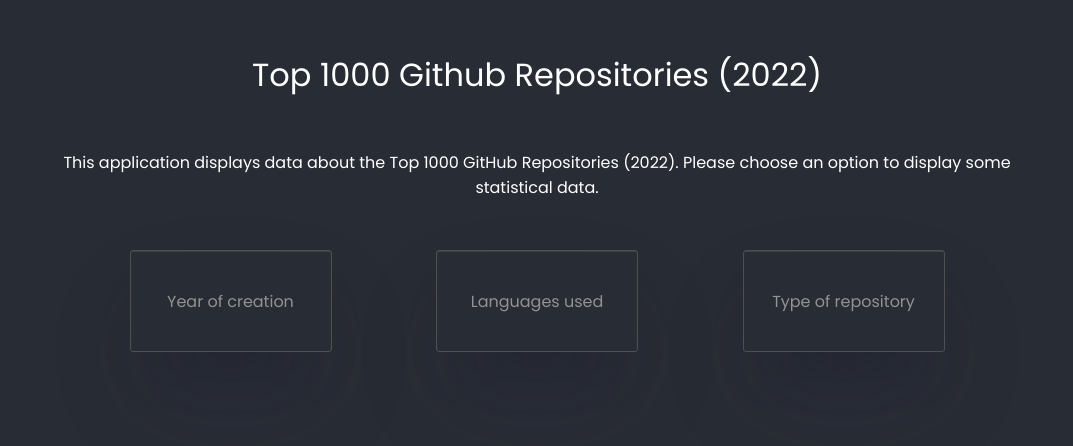
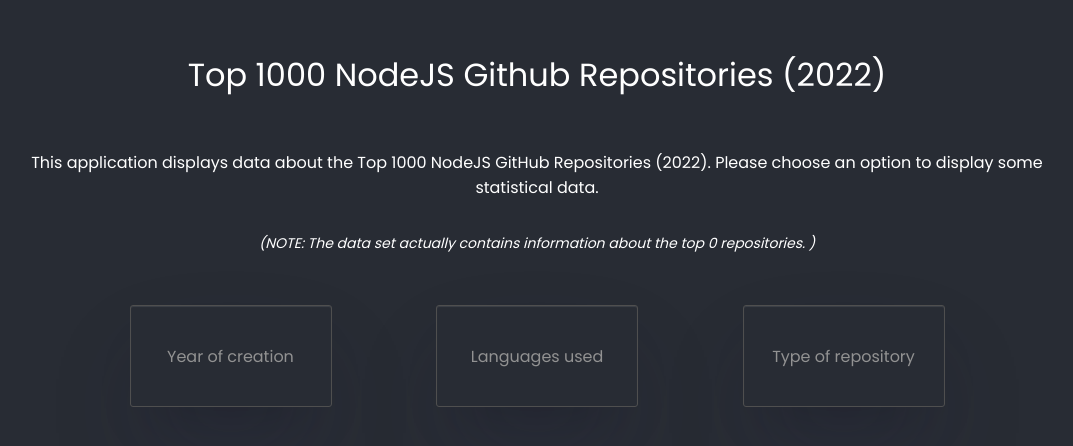
Before and after one commit to alillje/wt2-elastic-app, a React (Create React App) app: page / in a window 1280 px wide. Shown: the top 446 px of the page, without its empty margins (103-1176 px from the left). Built offline with nearby package versions, Linux system fonts and the light colour scheme; no server answers.

Commit message:
Add funcitonality to get document count

```diff
--- a/src/components/layout/layout.js
+++ b/src/components/layout/layout.js
@@ -13,7 +13,7 @@
   return (
      <div className="layoutContainer">
                 <div className="layoutTop">
-                    Top 1000 Github Repositories (2022)
+                    Top 1000 NodeJS Github Repositories (2022)
                 </div>
                 <div className="layoutLeft">
                 </div>
--- a/src/components/stats-displayer/stats-displayer.css
+++ b/src/components/stats-displayer/stats-displayer.css
@@ -10,4 +10,13 @@
   .stats-displayer-info {
     width: 100%;
     text-align: center;
+    display: flex;
+    flex-direction: row;
+    flex-wrap: wrap;
+    justify-content: center;
+    gap: 30px;
   }
+
+  .stats-displayer-info > div i {
+    font-size: 14px;
+  }
--- a/src/components/stats-displayer/stats-displayer.js
+++ b/src/components/stats-displayer/stats-displayer.js
@@ -1,25 +1,42 @@
 import './stats-displayer.css'
 import { useState, useEffect } from 'react'
 import { useSelector } from 'react-redux'
-import { getCreatedAtStats, getLanguageStats, getTypeStats } from '../../services/fetch-service'
+import { getCreatedAtStats, getLanguageStats, getTypeStats, getNumberOfDocuments } from '../../services/fetch-service'
 import { Chart, registerables } from 'chart.js'
-import { Line, Bar } from 'react-chartjs-2'
+import { Bar } from 'react-chartjs-2'
 /**
  * Stats Displayer Component.
  * Displays stats.
- *
- * @returns {React.ReactElement} - Layout Component.
  */
 const StatsDisplayer = () => {
   Chart.register(...registerables)
   const stat = useSelector(state => state.data.dataToView)
   const [stats, setStats] = useState({})
   const [label, setLabel] = useState('')
-  console.log(stat)
+  const [documentCount, setDocumentCount] = useState(0)
+
+  /**
+   * Fired on inital render.
+   */
+  useEffect(() => {
+    /**
+     * Gets the document count.
+     */
+    const getDocumentCount = async () => {
+      const data = await getNumberOfDocuments()
+      console.log(data)
+      setDocumentCount(data)
+    }
+    getDocumentCount()
+  }, [])
+
+  /**
+   * Fired when 'stat' is updated.
+   */
   useEffect(() => {
     if (stat === 'createdat') {
     /**
-     *
+     * Gets the data for the created at stats.
      */
       const getYearCreatedAt = async () => {
         const data = await getCreatedAtStats()
@@ -29,7 +46,7 @@
       getYearCreatedAt()
     } else if (stat === 'language') {
       /**
-       *
+       * Gets the data for the language stats.
        */
       const getLanguageData = async () => {
         const data = await getLanguageStats()
@@ -39,7 +56,7 @@
       getLanguageData()
     } else if (stat === 'type') {
       /**
-       *
+       * Gets the data for the type stats.
        */
       const getTypeData = async () => {
         const data = await getTypeStats()
@@ -82,7 +99,7 @@
   } else {
     return (
       <div className="stats-displayer-container">
-        <div className="stats-displayer-info">This application displays data about the Top 1000 GitHub Repositories (2022). Please choose an option to display some statistical data. </div>
+        <div className="stats-displayer-info"><div>This application displays data about the Top 1000 NodeJS GitHub Repositories (2022). Please choose an option to display some statistical data.</div> <div><i>(NOTE: The data set actually contains information about the top {documentCount} repositories. )</i></div></div>
       </div>
     )
   }
--- a/src/services/fetch-service.js
+++ b/src/services/fetch-service.js
@@ -64,3 +64,22 @@
     throw new Error('Unable to retrieve language data.', e.message)
   }
 }
+
+/**
+ * Gets type stats.
+ *
+ * @returns {object} - The recieved json data object.
+ */
+export const getNumberOfDocuments = async () => {
+  const url = `${process.env.REACT_APP_API_URL}/stats/count`
+  try {
+    const response = await fetch(url)
+    const json = await response.json()
+    if (response.ok) {
+      return json.count
+    }
+  } catch (e) {
+    console.log(e)
+    throw new Error('Unable to retrieve document count data.', e.message)
+  }
+}
```
